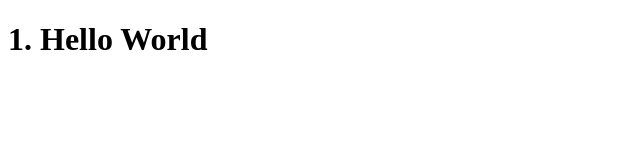
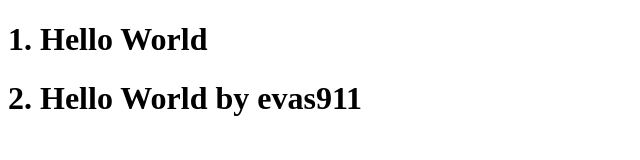
Before and after one commit to evas911/test4, a plain HTML site: page index.html in a window 1280 px wide. Shown: the whole page, without its empty margins (0-640 px from the left). Drawn offline with Linux system fonts and the light colour scheme.

Commit message:
9nd version by evas911

```diff
--- a/index.html
+++ b/index.html
@@ -8,5 +8,6 @@
 </head>
 <body>
   <h1>1. Hello World</h1>
+  <h1>2. Hello World by evas911</h1>
 </body>
 </html>
```
